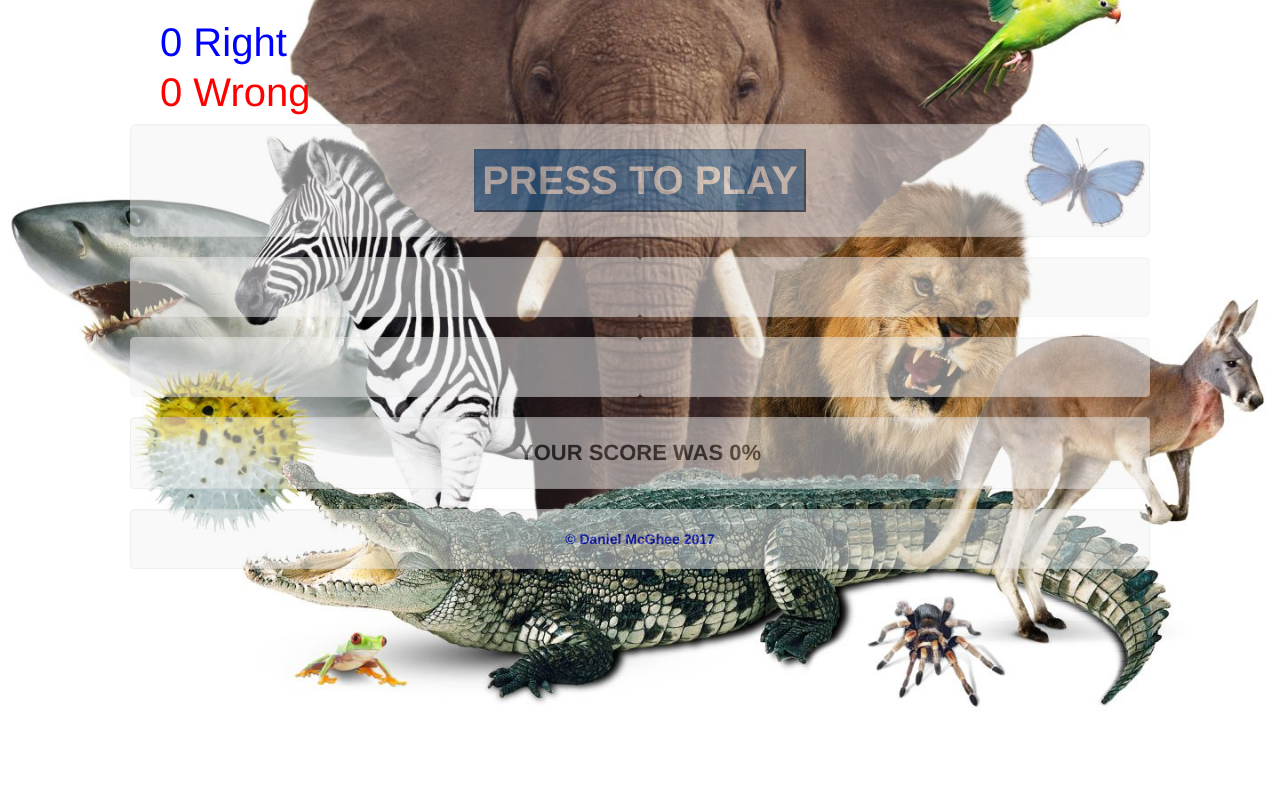
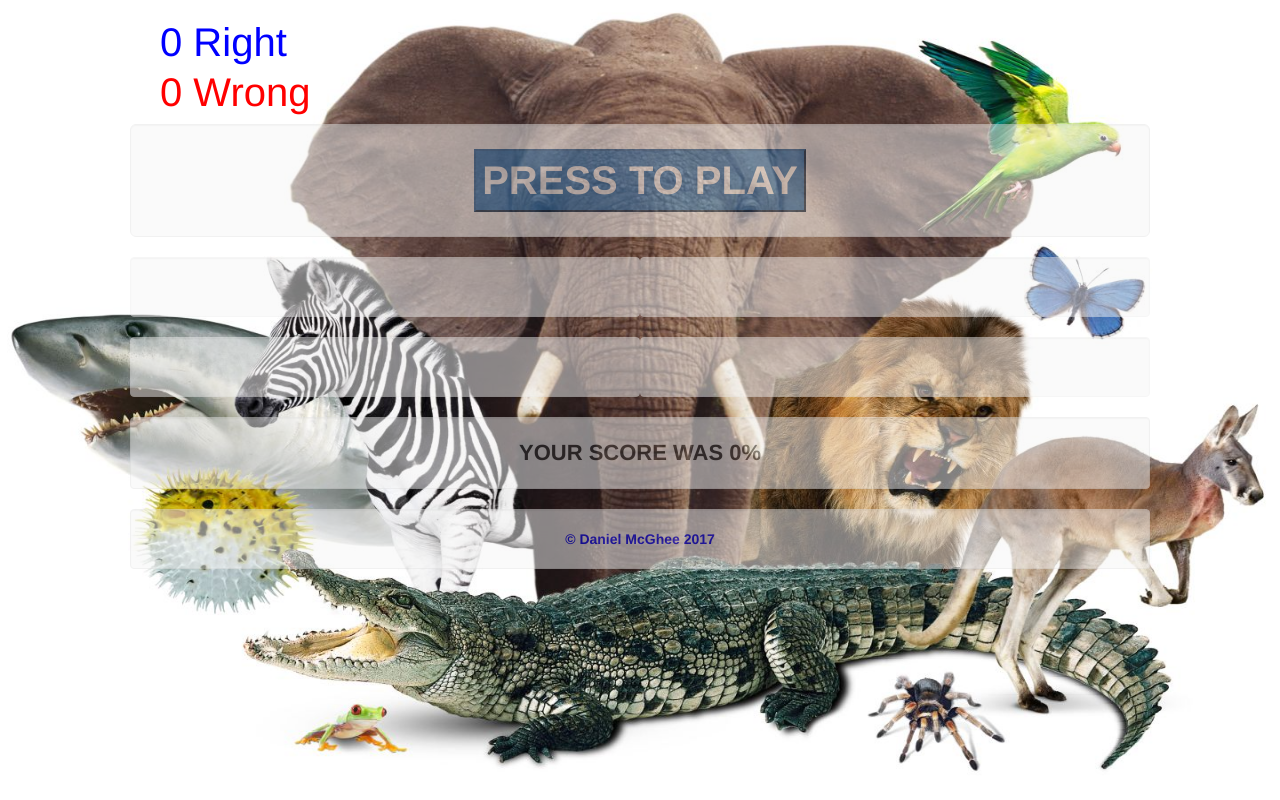
Before and after one commit to fodnb/TriviaGame, a PHP site: page / in a window 1280 px wide. Run offline with PHP 8.4, Linux system fonts and the light colour scheme; some libraries are stand-ins or nearby versions.

Commit message:
fixed image... again

```diff
--- a/assets/css/style.css
+++ b/assets/css/style.css
@@ -9,9 +9,10 @@ body {
     box-sizing: border-box;
     margin: 0 auto;
     background: url("../newimage/animals.gif");
-    background-position:50% 50%;
-    background-size: cover;
+    background-position: 50% 50%;
+    background-attachment: fixed;
     background-repeat: no-repeat;
+    background-size: 100% 100%;
 }
 
 
@@ -70,6 +71,8 @@ h2 {
 .jumbotron {}
 
 #wins {
+	position: static;
+
     color: blue;
     height: 20px;
 
```
